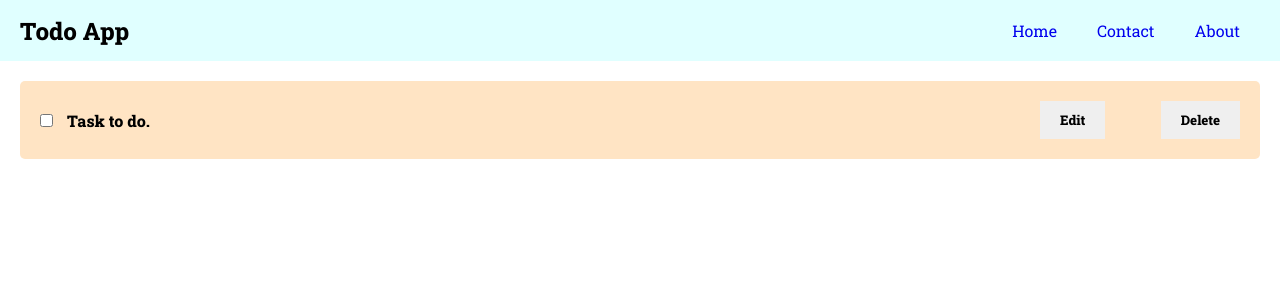
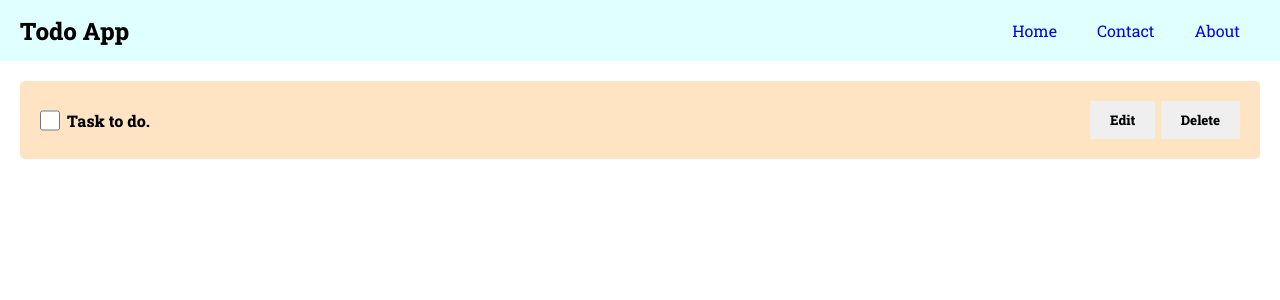
Before and after one commit to mubinkhan17102/todo-best-practice, a React (Create React App) app: page / in a window 1280 px wide. Shown: the top 300 px of the page. Built offline with nearby package versions, Linux system fonts and the light colour scheme.

Commit message:
split checkbox component

```diff
--- /dev/null
+++ b/src/components/checkbox/Checkbox.module.scss
@@ -0,0 +1,5 @@
+.Checkbox{
+    display: inline-block;
+    width: 20px;
+    margin-right: 5px;
+}
--- /dev/null
+++ b/src/components/checkbox/Checkbox.tsx
@@ -0,0 +1,12 @@
+import React from 'react';
+import classes from './Checkbox.module.scss'
+
+const Checkbox = () => {
+  return (
+    <>
+        <input type="checkbox" className={`${classes.Checkbox}`}/>
+    </>
+  )
+}
+
+export default Checkbox
--- a/src/containers/todoContainer/TodoContainer.tsx
+++ b/src/containers/todoContainer/TodoContainer.tsx
@@ -1,4 +1,3 @@
-import React from 'react'
 import './TodoContainer.modules.scss'
 import TodoItem from './TodoItem/TodoItem'
 
--- a/src/containers/todoContainer/TodoItem/TodoItem.module.scss
+++ b/src/containers/todoContainer/TodoItem/TodoItem.module.scss
@@ -17,7 +17,7 @@
 
     .Buttons{
         display: flex;
-        width: 200px;
+        width: 150px;
         justify-content: space-between;
     }
 }
--- a/src/containers/todoContainer/TodoItem/TodoItem.tsx
+++ b/src/containers/todoContainer/TodoItem/TodoItem.tsx
@@ -1,6 +1,7 @@
 import React from 'react'
 import classes from './TodoItem.module.scss';
 import Button from '../../../components/button/Button';
+import Checkbox from '../../../components/checkbox/Checkbox';
 
 const TodoItem = () => {
   const testElement = React.createElement('div', null, []);
@@ -8,7 +9,7 @@ const TodoItem = () => {
   return (
     <div className={`${classes.ItemStyle} flex`}>
         <div className={`${classes.ItemContent} ${classes.LeftContent}`}>
-            <input type="checkbox" />
+            <Checkbox/>
             Task to do.
         </div>
         <div className={`${classes.Buttons}`}>
```
